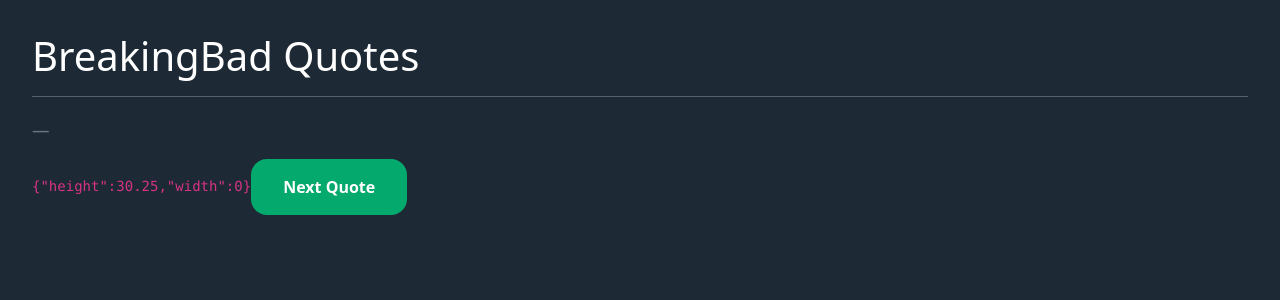
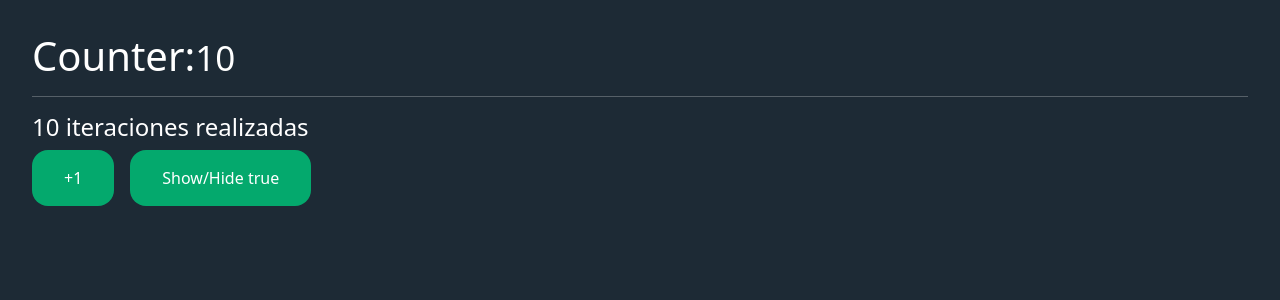
Before and after one commit to doclaag/hook-app, a React (Vite) app: page / in a window 1280 px wide. Shown: the top 300 px of the page. Built offline with nearby package versions, Linux system fonts and the light colour scheme; no server answers.

Commit message:
worked with useMemo

```diff
--- /dev/null
+++ b/src/06-memos/MemoHook.jsx
@@ -0,0 +1,39 @@
+import { useMemo, useState } from 'react';
+import { useCounter } from '../hooks';
+
+const heavyStuff = (iterationNumber = 10) => {
+    for (let i = 0; i < iterationNumber; i++) {
+        console.log('Ahi vamos...');
+    }
+    return `${iterationNumber} iteraciones realizadas`;
+};
+
+export const MemoHook = () => {
+
+    const { counter, increment } = useCounter(10);
+    const [show, setShow] = useState(true);
+
+    const memorizedValue = useMemo(() => heavyStuff(counter), [counter]);
+
+    return (
+        <>
+            <h1>Counter:<small>{counter}</small></h1>
+            <hr />
+
+            <h4>{memorizedValue}</h4>
+
+            <button
+                className='btn'
+                onClick={() => increment()}
+            >
+                +1
+            </button>
+            <button
+                className='btn btn-outline-primary'
+                onClick={() => setShow(!show)}
+            >
+                Show/Hide {JSON.stringify(show)}
+            </button>
+        </>
+    );
+};
--- /dev/null
+++ b/src/06-memos/Memorize.jsx
@@ -0,0 +1,30 @@
+import { useState } from 'react';
+import { useCounter } from '../hooks';
+import { Small } from './Small';
+
+
+export const Memorize = () => {
+
+    const { counter, increment } = useCounter(10);
+    const [show, setShow] = useState(true)
+
+    return (
+        <>
+            <h1>Counter: <Small value={counter} /></h1>
+            <hr />
+
+            <button
+                className='btn'
+                onClick={() => increment()}
+            >
+                +1
+            </button>
+            <button
+                className='btn btn-outline-primary'
+                onClick={() => setShow(!show)}
+            >
+                Show/Hide {JSON.stringify(show)}
+            </button>
+        </>
+    );
+};
--- a/src/main.jsx
+++ b/src/main.jsx
@@ -9,10 +9,12 @@
 // import { FormWithCustomHook } from './02-useEffect/FormWithCustomHook'
 // import { MultipleCustomHooks } from './03-examples/MultipleCustomHooks'
 // import { FocusScreen } from './04-useRef/FocusScreen'
-import { Layout } from './05-useLayoutEffect/Layout'
+// import { Layout } from './05-useLayoutEffect/Layout'
+// import { Memorize } from './06-memos/Memorize'
+import { MemoHook } from './06-memos/MemoHook'
 
 ReactDOM.createRoot(document.getElementById('root')).render(
   <React.StrictMode>
-    <Layout />
+    <MemoHook />
   </React.StrictMode>,
 )
```
Also changed, not shown: src/06-memos/Small.jsx (added, +17 -0 lines), .eslintrc.cjs.
